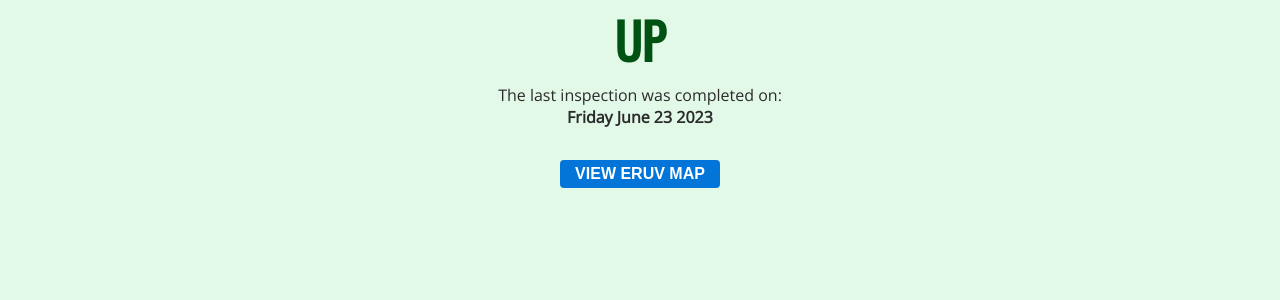
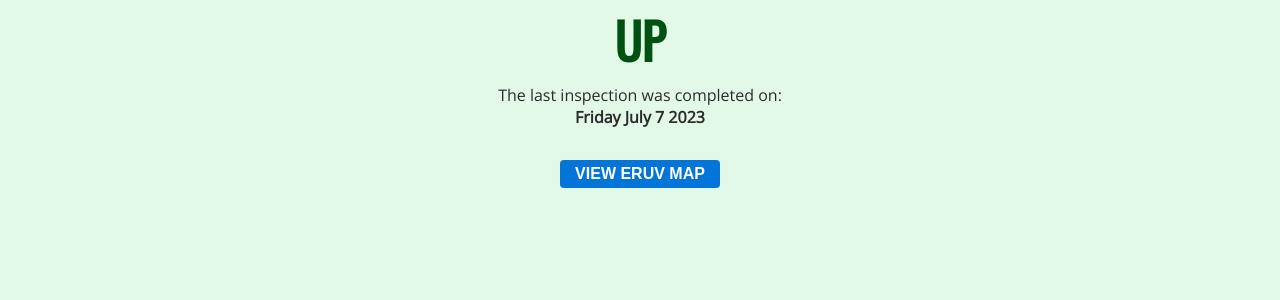
Before and after one commit to MisterGlass/eiruv, a Jekyll site: the page built from docs/index.md, in a window 1280 px wide. Shown: the part 132-432 px from the top of the page. Built offline with Jekyll 4.4.1, drawn with Linux system fonts in a browser that asks for light colours; our own code applies the rules of GitHub Pages for plain Markdown files.

Commit message:
Update eruv_status.yml

```diff
--- a/docs/_data/eruv_status.yml
+++ b/docs/_data/eruv_status.yml
@@ -1,3 +1,3 @@
 status: "Up"
-date: "Friday June 23 2023"
+date: "Friday July 7 2023"
 details: ""
```
